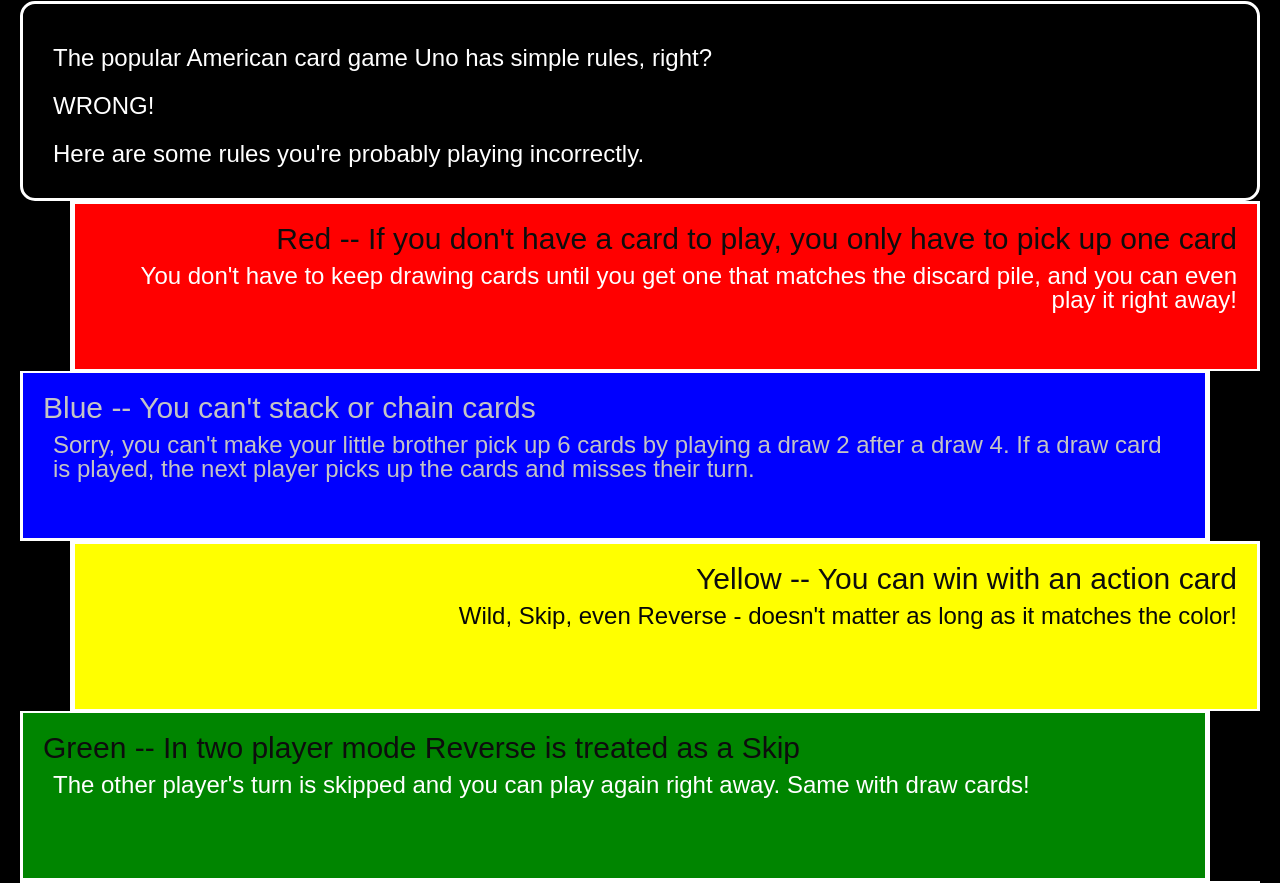
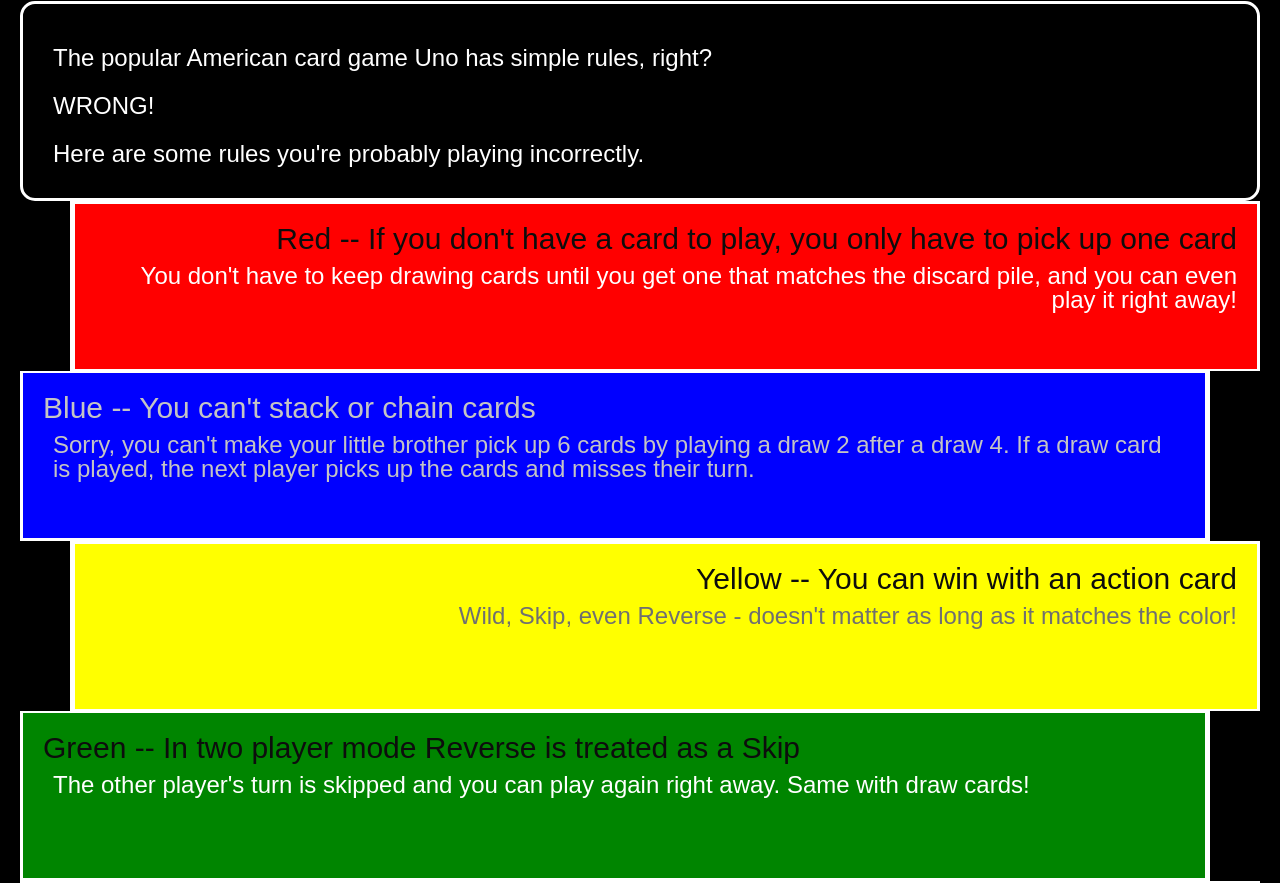
Before and after one commit to emmaroth12/hw2-w25, a plain HTML site: page index.html in a window 1280 px wide. Shown: the part 327-1210 px from the top of the page. Drawn offline with Linux system fonts and the light colour scheme.

Commit message:
Add files via upload

```diff
--- a/css/style.css
+++ b/css/style.css
@@ -63,7 +63,7 @@ div {
 }
 
 .yellow {
-    color: #070707;
+    color: #707070;
     background-color: #FFFF00;
     text-align: right;
     margin-left: 50px;
```
